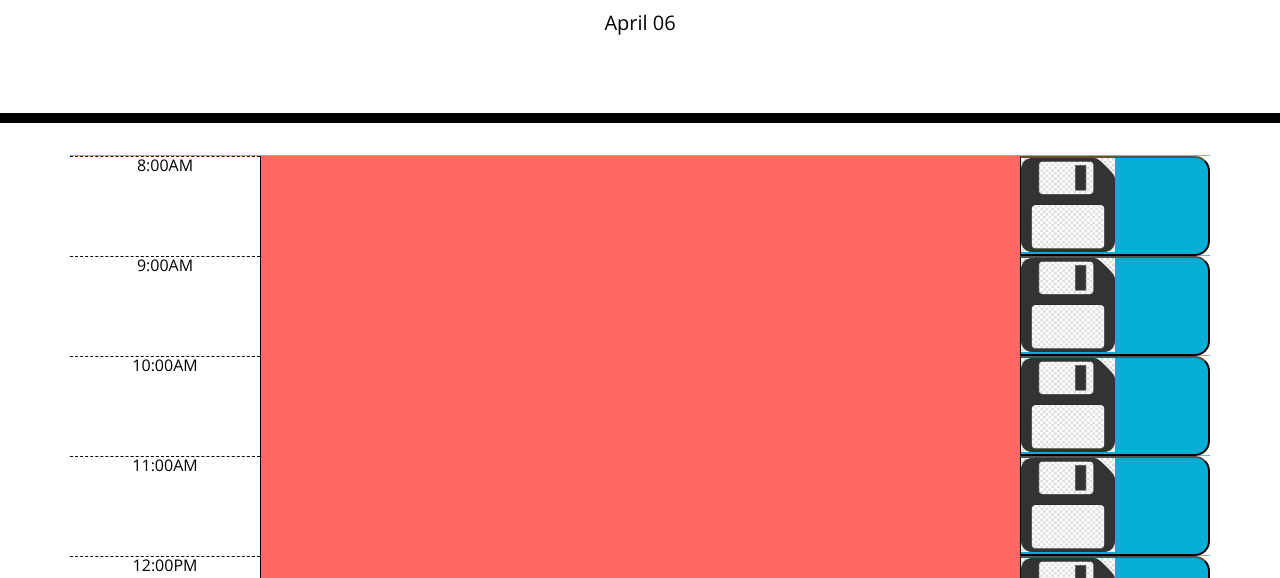
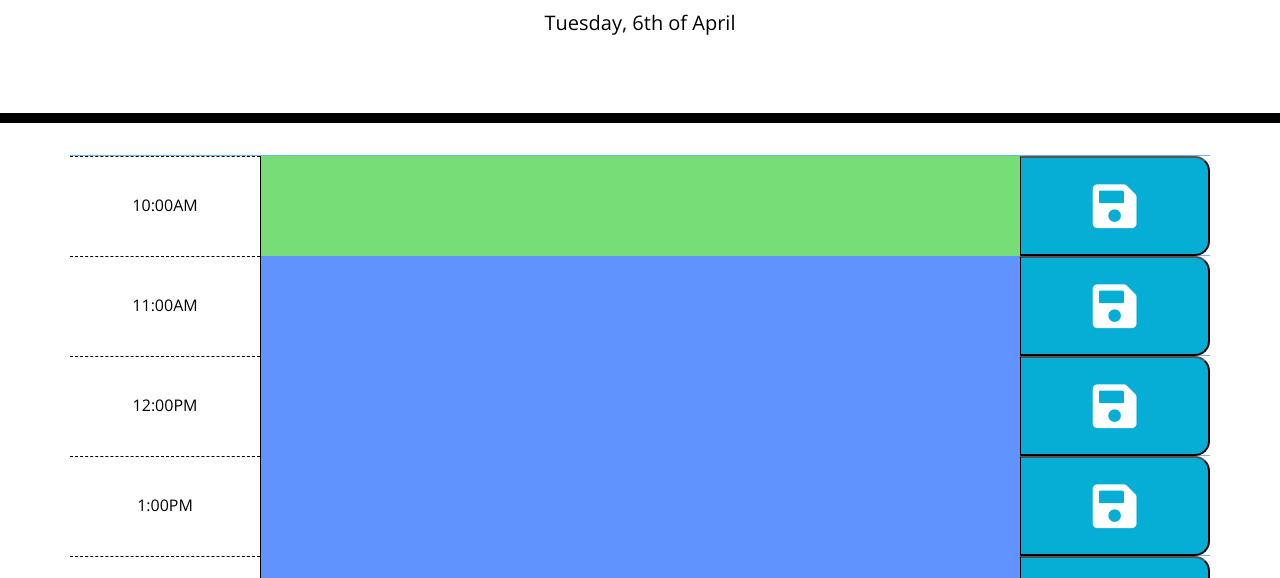
Before and after one commit to Robert-Rousset/Daily-Planner, a plain HTML site: page index.html in a window 1280 px wide. Shown: the part 181-759 px from the top of the page. Drawn offline with nearby package versions, Linux system fonts and the light colour scheme.

Commit message:
almost finished! just got to make local storage work

```diff
--- a/Assets/script.js
+++ b/Assets/script.js
@@ -1,15 +1,16 @@
 var currentTime = moment().hour();
+
 
 $(document).ready(function(){
   //ADDING CURRENT DAY AT THE TOP OF THE PAGE
   var currentDay = $('#currentDay')
-  currentDay.text(moment().format('MMMM DD'))
+  currentDay.text(moment().format('dddd, Do of MMMM'))
 
   //GETTING THE CONTAINER//
   var container = $('.container')
 
   //THIS IS TO GET THE STRUCTURE OF A ROW FOR THE AMOUNT OF HOURS//
-  for (let hours = 8; hours <= 17; hours++) {
+  for (let hours = 10; hours <= 29; hours++) {
   var row = $('<div>')
   row.addClass('row')
   container.append(row)
@@ -24,6 +25,7 @@ $(document).ready(function(){
   if (hours > 12){
     hour.text(hours -12 + ":00PM")
   }
+
   row.append(hour)
 
   //THIS IS THE TEXT AREA//
@@ -32,22 +34,24 @@ $(document).ready(function(){
   row.append(userInput)
 
   //FOR THE CHANGING COLOURS//
-  var content = $('textarea')
+
     if(hours  < currentTime){
-      $(content).addClass('past')
-      $(content).removeClass('future')
-      $(content).removeClass('present')
+      $(userInput).addClass('past')
+      $(userInput).removeClass('present')
+      $(userInput).removeClass('future')
     }
     if(hours === currentTime){
-      $(content).removeClass('past')
-      $(content).addClass('future')
-      $(content).removeClass('present')
+      $(userInput).removeClass('past')
+      $(userInput).addClass('present')
+      $(userInput).removeClass('future')
     }
     if(hours > currentTime){
-      $(content).removeClass('past')
-      $(content).removeClass('future')
-      $(content).addClass('present')
+      $(userInput).removeClass('past')
+      $(userInput).removeClass('present')
+      $(userInput).addClass('future')
     }
+
+
 
   //SAVE BUTTON//
   var button = $('<button>')
@@ -55,17 +59,32 @@ $(document).ready(function(){
   row.append(button)
 
   //CURRENT TIME//
-
+  var icon = $('<i>')
+  icon.addClass('save Btn fas fa-save')
+  button.append(icon)
 
   //MAKING THE SAVED CONTENT APPEAR AFTER REFRESH//
 
 
   //MAKING THE BUTTON SAVE THE USERS CONTENT TO LOCAL STORAGE//
   button.on("click", function(){
+
     var userText = $('#description').val()
     localStorage.setItem(hours, userText)
+    var Element = document.getElementById("description")
+    Element.style.color = "Black"
+
+    $(Element).textContent = localStorage.getItem(hours)
+    console.log(Element)
+    console.log(hours)
+    console.log(currentTime)
     console.log(userText)
-    userInput.hours = localStorage.getItem(hours, userText)
+    console.log(localStorage.getItem(hours))
   })
+
   }
-})
+
+
+
+
+});
--- a/Assets/style.css
+++ b/Assets/style.css
@@ -42,20 +42,22 @@ textarea{
   background-color: #ffffff;
   color: #000000;
   border-top: 1px dashed #000000;
+  padding-top: 40px
 }
 
 .past {
+  border-top: rgb(129, 129, 129) 1px solid;
   background-color: #d3d3d3;
   color: white;
 }
 
 .present {
-  background-color: #ff6961;
+  background-color:#77dd77;
   color: white;
 }
 
 .future {
-  background-color: #77dd77;
+  background-color: #6193ff;
   color: white;
 }
 
@@ -67,14 +69,11 @@ textarea{
   border-bottom-right-radius: 15px;
   background-color: #06AED5;
   color: white;
-  background-image: url('./Images/saveIcon.png');
-  background-size: 50%;
-  background-repeat: no-repeat;
-
+  font-size: 50px;
 }
 
 .saveBtn i:hover {
-  font-size: 20px;
+  font-size: 80px;
   transition: all .3s ease-in-out;
 }
 
```
Also changed, not shown: index.html (+5 -2 lines).
